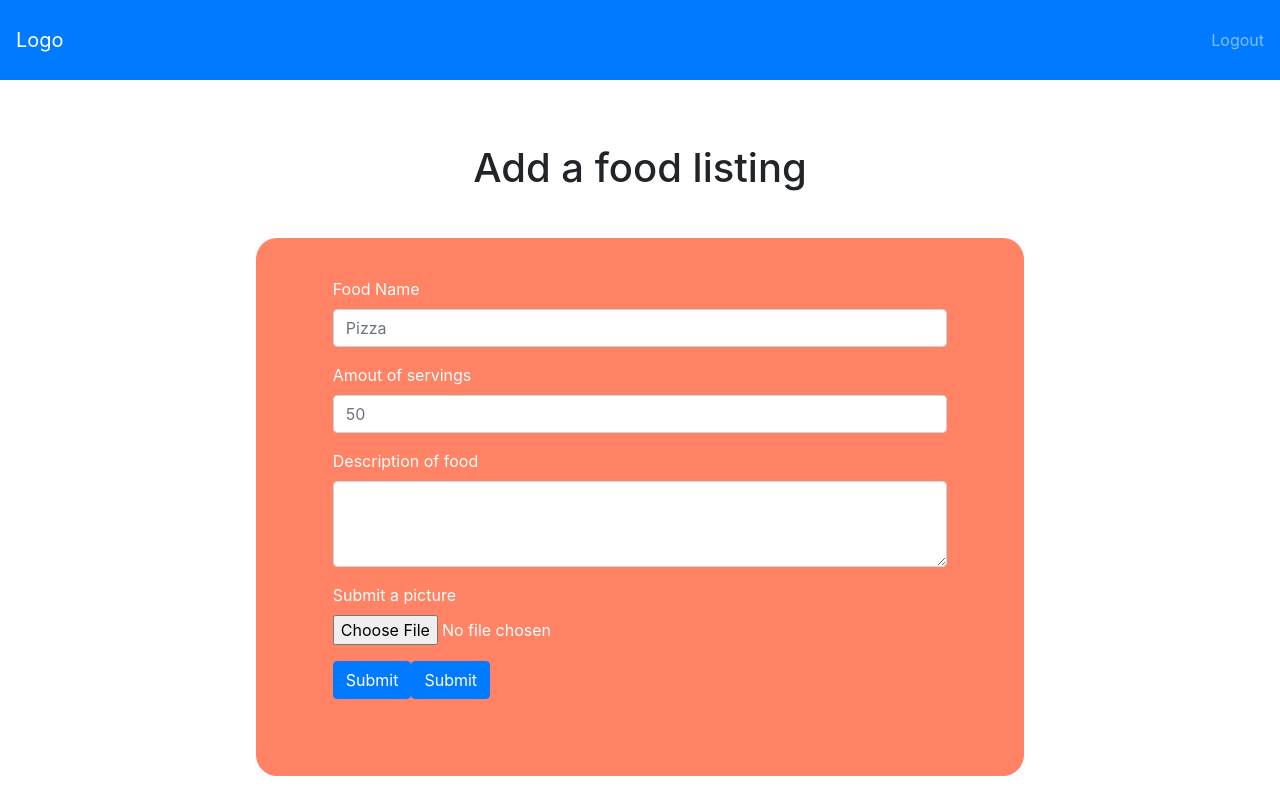
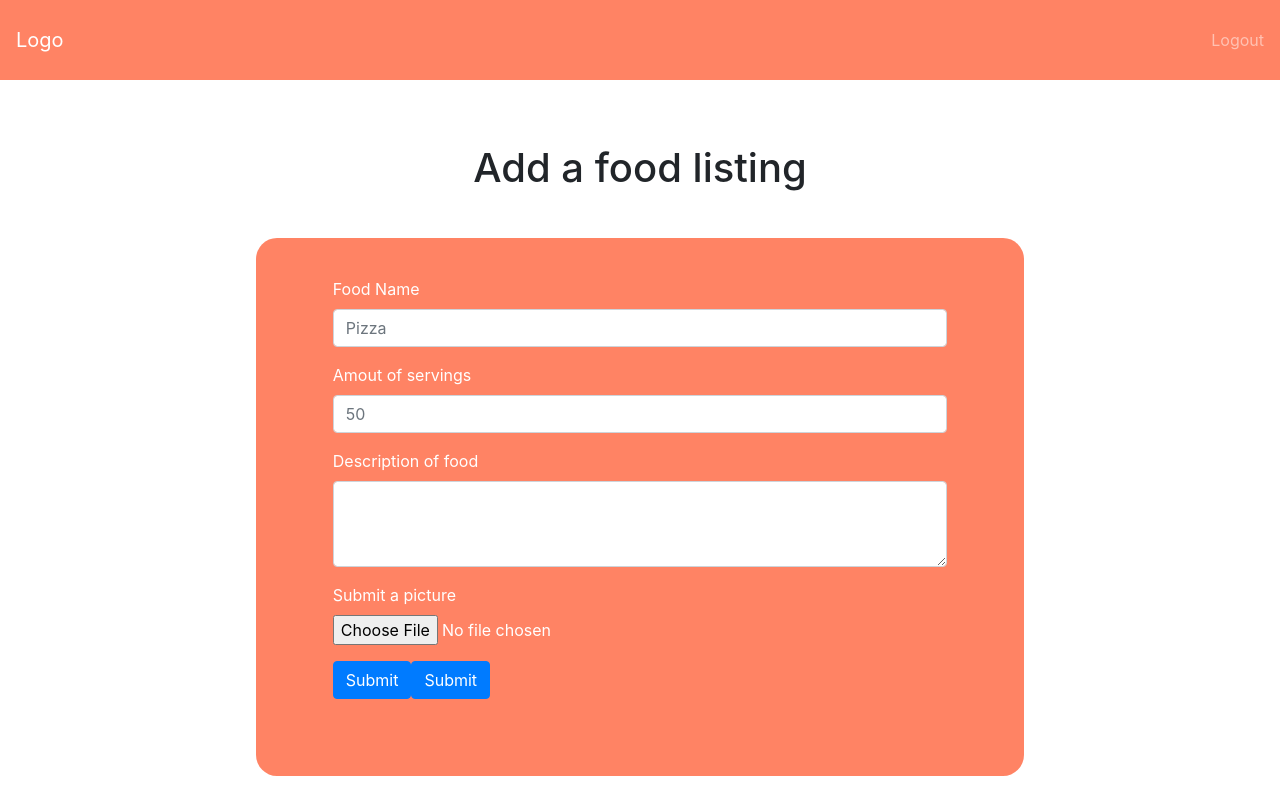
Before and after one commit to sydnieec/MealRelief, a React (Create React App) app in the folder website/: page /restaurantform in a window 1280 px wide. Built offline with nearby package versions, Linux system fonts and the light colour scheme; what azure-maps-control would draw is missing.

Commit message:
changed navbar color

```diff
--- a/website/src/App.css
+++ b/website/src/App.css
@@ -31,6 +31,9 @@ nav {
   /* margin-right: 1px; */
   align-items: center;
   list-style: none;
+}
+.color-nav {
+  background-color: rgb(255, 131, 100);
 }
 .rows {
   display: flex;
--- a/website/src/Nav.jsx
+++ b/website/src/Nav.jsx
@@ -8,7 +8,7 @@ function Nav() {
     color: "white",
   };
   return (
-    <Navbar bg="primary" variant="dark">
+    <Navbar className="color-nav" variant="dark">
       <Link style={navStyle} to="/">
         <Navbar.Brand href="#home">Logo</Navbar.Brand>
       </Link>
--- a/website/src/NavRestaurant.jsx
+++ b/website/src/NavRestaurant.jsx
@@ -8,7 +8,7 @@ function NavRestaurant() {
     color: "white",
   };
   return (
-    <Navbar bg="primary" variant="dark">
+    <Navbar className="color-nav" variant="dark">
       <Link style={navStyle} to="/">
         <Navbar.Brand href="#home">Logo</Navbar.Brand>
       </Link>
```
